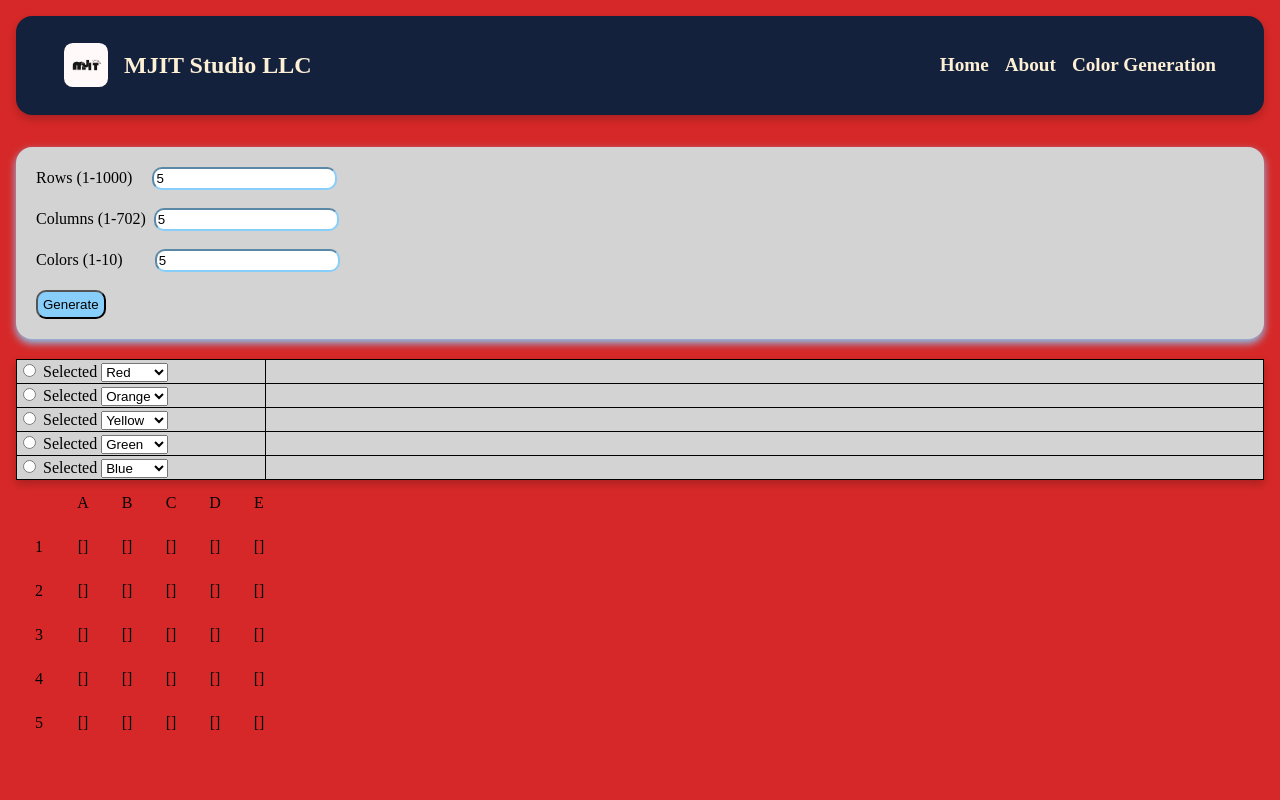
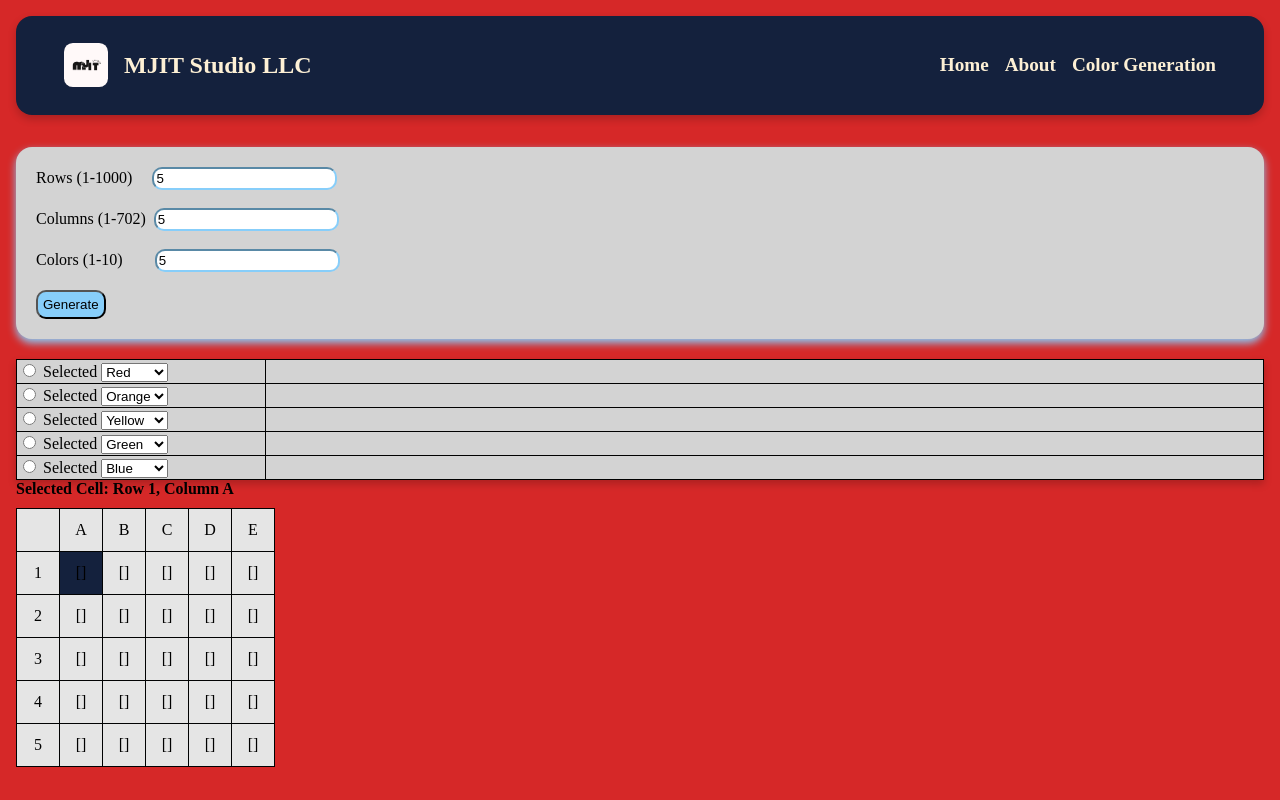
Before and after one commit to MiguelRosales1264/CS312-Group-Project, an Angular app in the folder group-app/: page /color-generation in a window 1280 px wide. Both pictures are taken after typing "5", "5", "5" into the empty fields and a click on the input "Generate". Built offline with nearby package versions, Linux system fonts and the light colour scheme.

Commit message:
Implemented the "selected cell" with user message.

```diff
--- a/group-app/src/app/color-generation/color-generation.component.css
+++ b/group-app/src/app/color-generation/color-generation.component.css
@@ -30,7 +30,20 @@
     overflow: hidden;
     box-shadow: 0 4px 8px rgba(0, 0, 0, 0.2);
 }
+
+/* Styling for the second table */
+#generatedTable {
+    border-collapse: collapse;
+}
+
+#generatedTable td {
+    width: 40px;
+    height: 40px;
+    text-align: center;
+    cursor: pointer;
+    border: 1px solid #010203;
+}
+
 #generatedTable td:hover {
-    background-color: #e0f7fa;
-    cursor: pointer;
-  }
+    background-color: #e0f7fa; /* Light blue hover effect */
+}
--- a/group-app/src/app/color-generation/color-generation.component.html
+++ b/group-app/src/app/color-generation/color-generation.component.html
@@ -71,24 +71,25 @@
 </div>
 
 <div *ngIf="tableData.length > 0">
+  <!-- Display Selected Cell -->
+  <div style="margin-bottom: 10px; font-weight: bold;">
+    Selected Cell: Row {{ selectedCell.row }}, Column {{ getColumnLabel(selectedCell.col) }}
+  </div>
+
+  <!-- Wrapper for the second table -->
+  <div id="generatedTableWrapper">
     <table id="generatedTable">
       <tbody>
         <tr *ngFor="let row of tableData; let i = index">
-        <td *ngFor="let cell of row; let j = index" style="width: 40px; height: 40px; text-align: center;">
+          <td *ngFor="let cell of row; let j = index"
+              (click)="selectCell(i, j)"
+              [ngStyle]="{
+                'background-color': selectedCell.row === i && selectedCell.col === j ? '#14213d' : '#e5e5e5'
+              }">
             {{ cell }}
           </td>
         </tr>
       </tbody>
     </table>
   </div>
-
-<!--<table>
-  <tr *ngFor="let row of tableData; let i = index">
-    <td *ngFor="let cell of row; let j = index"
-        (click)="fillCell(i, j)"
-        [ngStyle]="{'background-color': cellColors[i][j]}"
-        style="width: 30px; height: 30px; text-align: center; cursor: pointer;">
-      {{ cell }}
-    </td>
-  </tr>
-</table>-->
+</div>
--- a/group-app/src/app/color-generation/color-generation.component.ts
+++ b/group-app/src/app/color-generation/color-generation.component.ts
@@ -20,6 +20,7 @@ export class ColorGenerationComponent {
   colorsInput: number | null = null;
   inputErrorMessage: string = '';
   tableData:string[][] = [];
+  selectedCell: { row: number; col: number } = { row: 0, col: 0 }; // Default to top-left corner
 
   validateInput(field: string): void {
     if (field === 'rows' && (this.rows === null || this.rows < 1 || this.rows > 1000)) {
@@ -39,7 +40,6 @@ export class ColorGenerationComponent {
   cellColors: string[][] = [];
 
   generateTables(event: Event): void {
-
     event.preventDefault();
     const form = event.target as HTMLFormElement;
     const colorsInput = form['colors'] as HTMLInputElement;
@@ -75,7 +75,8 @@ export class ColorGenerationComponent {
       Array.from({ length: this.columns! + 1 }, () => 'white')
     );
 
-
+    // Reset the selected cell to Row 1, Column A
+    this.selectedCell = { row: 1, col: 1 };
   }
 
   getColumnLabel(n: number): string {
@@ -120,6 +121,8 @@ export class ColorGenerationComponent {
     }
   }
 
-
+  selectCell(row: number, col: number): void {
+    this.selectedCell = { row, col };
+  }
 
 }
```
Lines whose indentation alone changed are shown as unchanged.
